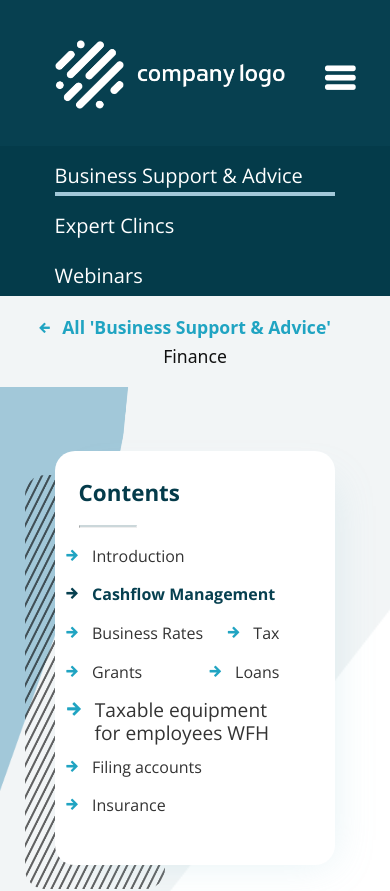
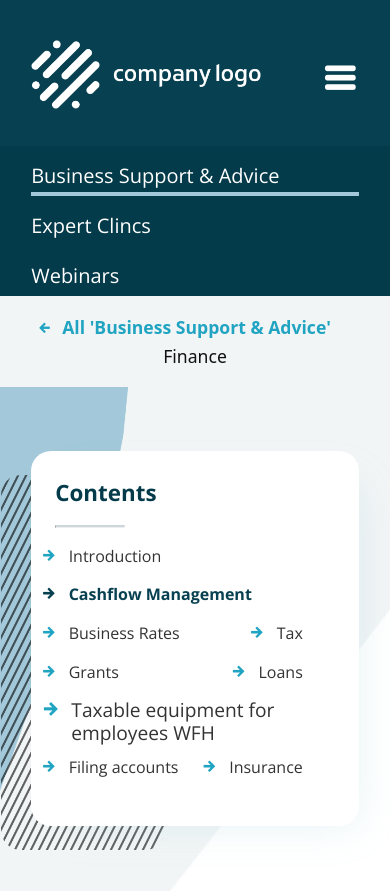
Before and after one commit to dermyhughes/front-end-demo, an Angular app: page / in a window 390 px wide. Shown: the top 891 px of the page. Built offline with nearby package versions, Linux system fonts and the light colour scheme.

Commit message:
Reduced margin for mobile

```diff
--- a/src/styles/_partials/_layout.scss
+++ b/src/styles/_partials/_layout.scss
@@ -1,10 +1,17 @@
 // Main Spacing
 $content-padding-left: 14vw;
 $content-padding-right: 14vw;
+$mobile-content-padding-left: 8vw;
+$mobile-content-padding-right: 8vw;
 
 @mixin content-padding {
     padding-left: $content-padding-left;
     padding-right: $content-padding-right;
+
+    @include respond-to("sm") {
+        padding-left: $mobile-content-padding-left;
+        padding-right: $mobile-content-padding-right;
+    }
 }
 
 .margin {
```
